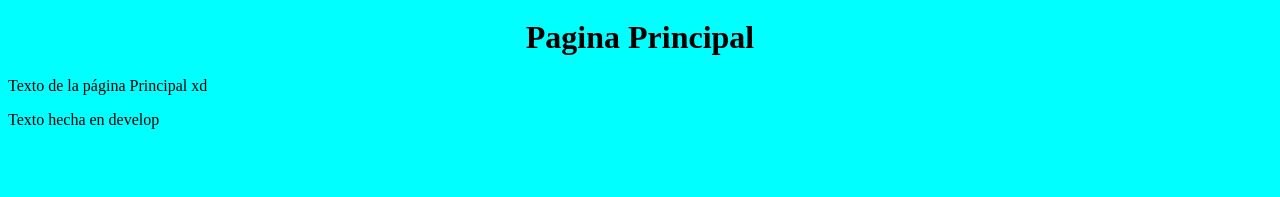
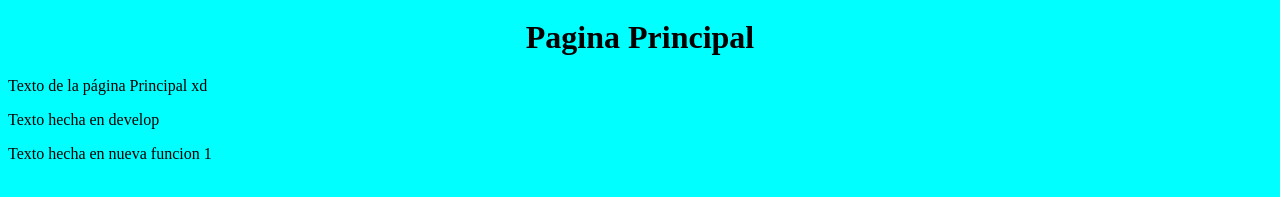
Before and after one commit to ManuelDeMiguel/DespliegueTareaIII, a plain HTML site: page principal/index.html in a window 1280 px wide. Shown: the part 175-372 px from the top of the page. Drawn offline with Linux system fonts and the light colour scheme.

Commit message:
commit rama nueva_duncion_1 y archivo index.html

```diff
--- a/principal/index.html
+++ b/principal/index.html
@@ -18,5 +18,6 @@
         <h1 class="titulo" id="apartado">Pagina Principal</h1>
         <p>Texto de la página Principal xd</p>
 	<p>Texto hecha en develop<p>
+	<p>Texto hecha en nueva funcion 1<p>
     </body>
 </html>
```
